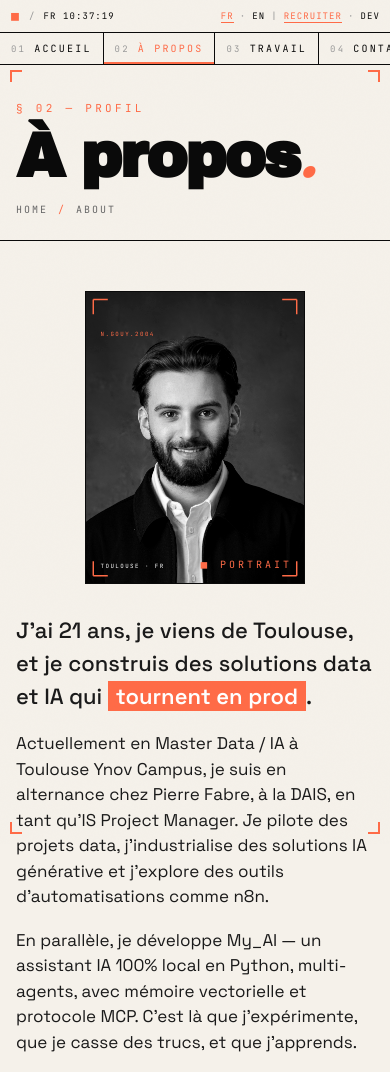
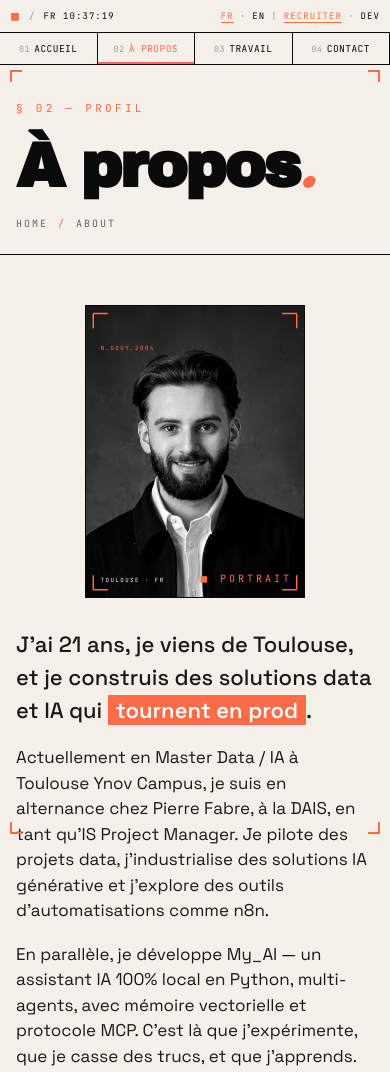
Before and after one commit to gonicolas12/portfolio, a plain HTML site: page about.html in a window 390 px wide. Shown: the top 1072 px of the page. Drawn offline with Linux system fonts and the light colour scheme.

Commit message:
feat: update mainnav styles for improved layout and accessibility; adjust about section line-height and padding

```diff
--- a/shared/core.css
+++ b/shared/core.css
@@ -296,16 +296,24 @@ body.mode-dev .rec-only { display: none !important; }
   .sysbar .mark { font-size: 12px; }
 
   .mainnav {
-    overflow-x: auto;
-    overflow-y: hidden;
-    -webkit-overflow-scrolling: touch;
-    scrollbar-width: none;
+    overflow: hidden;
+    width: 100%;
   }
   .mainnav::-webkit-scrollbar { display: none; }
-  .mainnav a { padding: 10px 14px; font-size: 10px; flex-shrink: 0; }
+  .mainnav a {
+    flex: 1 1 0;
+    min-width: 0;
+    padding: 10px 4px;
+    font-size: 9.5px;
+    letter-spacing: 0.05em;
+    gap: 4px;
+    justify-content: center;
+    text-align: center;
+    white-space: nowrap;
+  }
   .mainnav .spacer { display: none; }
   .mainnav .kb { display: none; }
-  .mainnav .idx { font-size: 9px; }
+  .mainnav .idx { font-size: 8.5px; }
 
   .scroll-progress { top: 36px; }
 
--- a/styles/about.css
+++ b/styles/about.css
@@ -12,7 +12,8 @@
   font-family: var(--display);
   font-size: clamp(60px, 11vw, 180px);
   letter-spacing: -0.04em;
-  line-height: 0.85;
+  line-height: 0.95;
+  padding-top: 0.12em;
   margin: 0 0 20px;
   font-weight: 900;
 }
```
